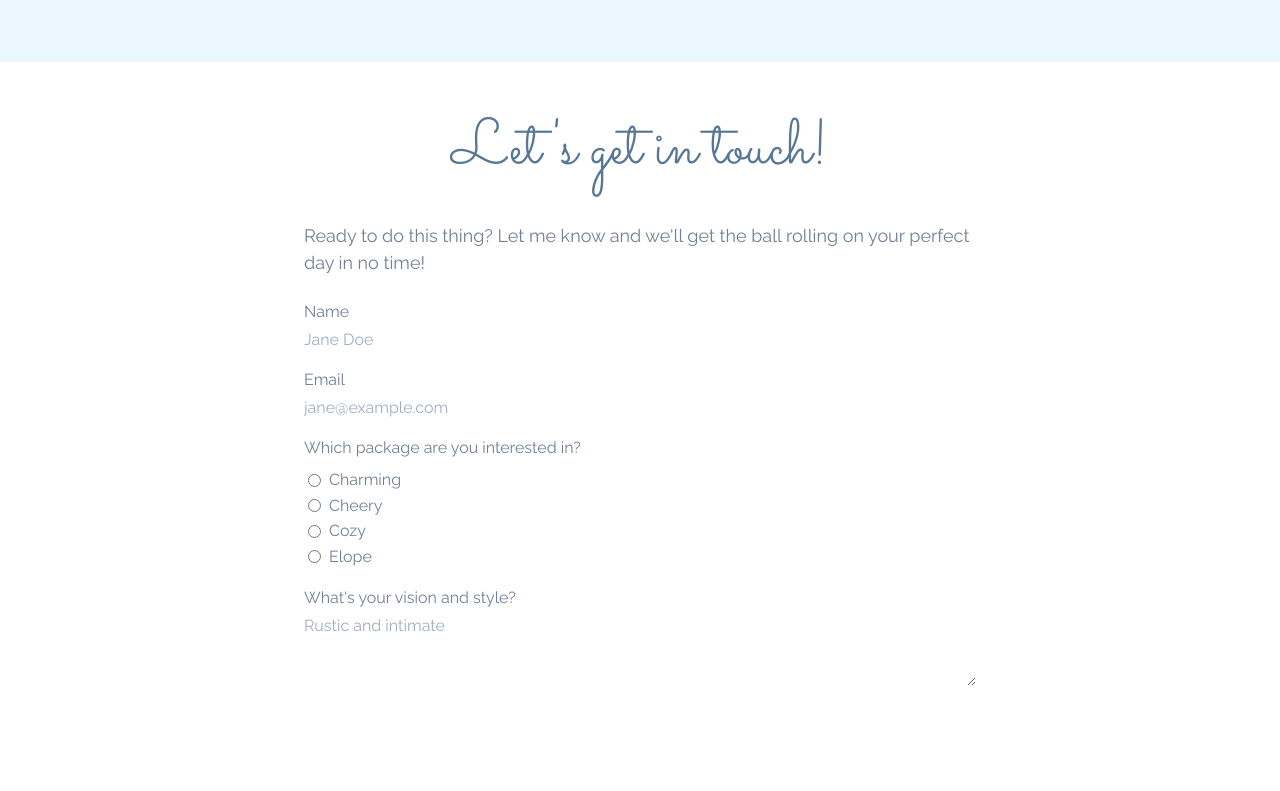
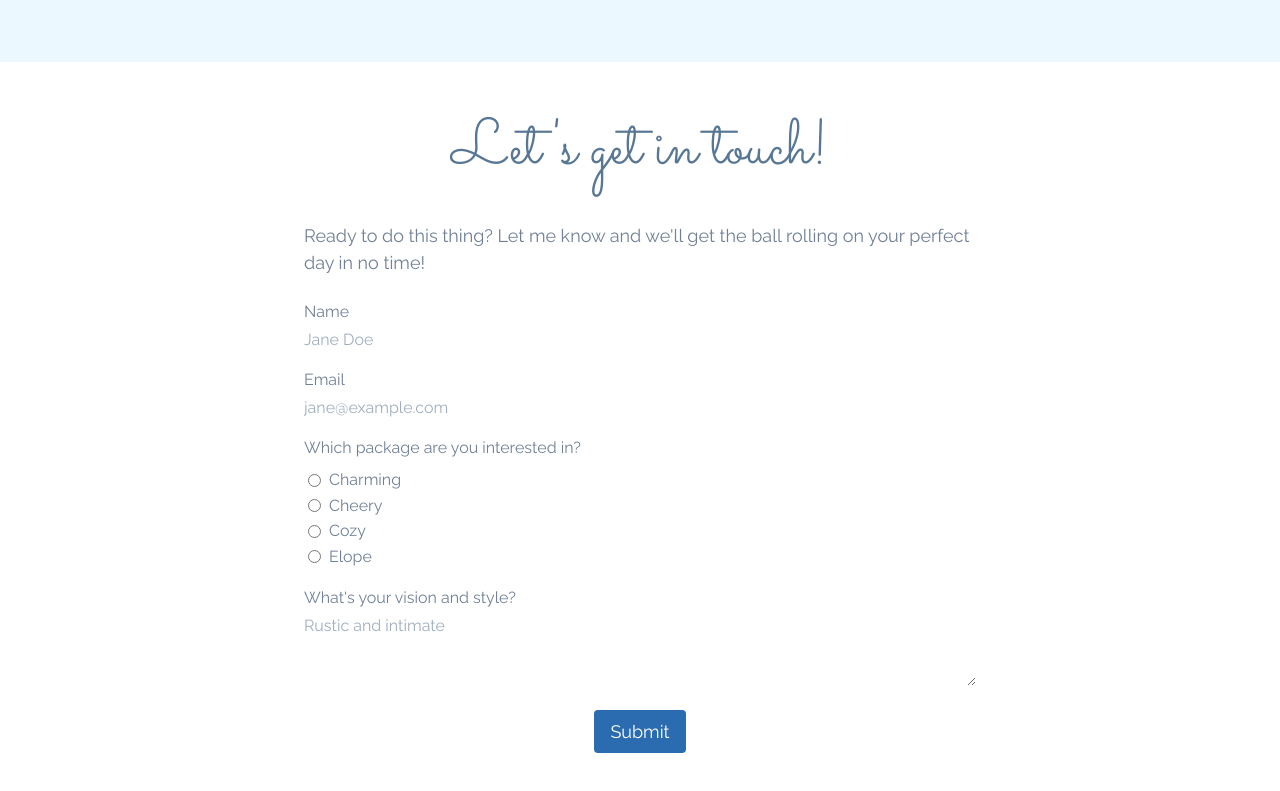
Before and after one commit to Josh865/montcastle-events, a Gatsby site: page / in a window 1280 px wide. Shown: the part 4389-5180 px from the top of the page. Before the commit the page ends 5123 px from the top, so only its background shows below. Built offline with nearby package versions, Linux system fonts and the light colour scheme; Gatsby itself is replaced by a stand-in of ours; what @tailwindcss/custom-forms would draw is missing.

Commit message:
Add submit button

```diff
--- a/src/pages/index.js
+++ b/src/pages/index.js
@@ -289,6 +289,15 @@ const Index = ({ data }) => (
             placeholder="Rustic and intimate"
           />
         </label>
+
+        <div className="flex justify-center mt-6">
+          <button
+            type="submit"
+            className="px-4 py-2 text-lg text-white transition duration-150 bg-blue-700 rounded hover:bg-blue-800 transition-color"
+          >
+            Submit
+          </button>
+        </div>
       </form>
     </div>
   </>
```
